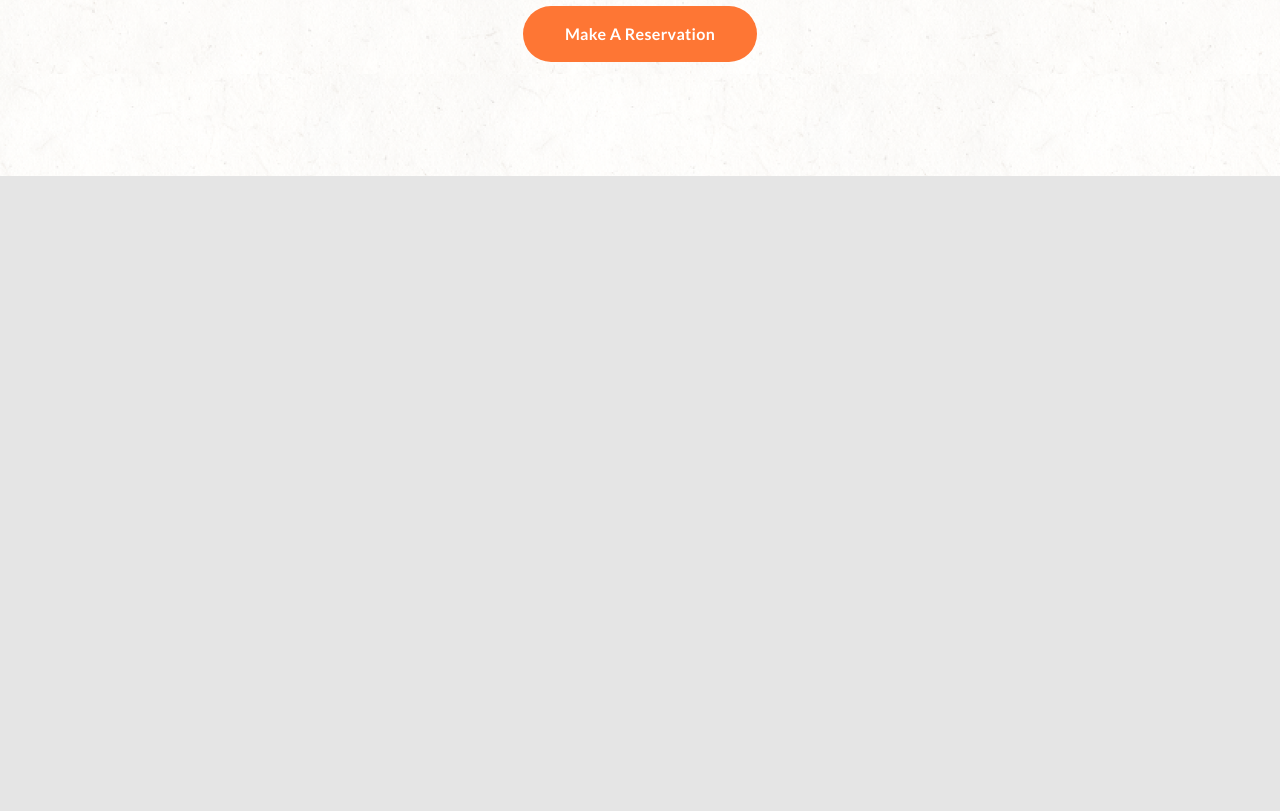
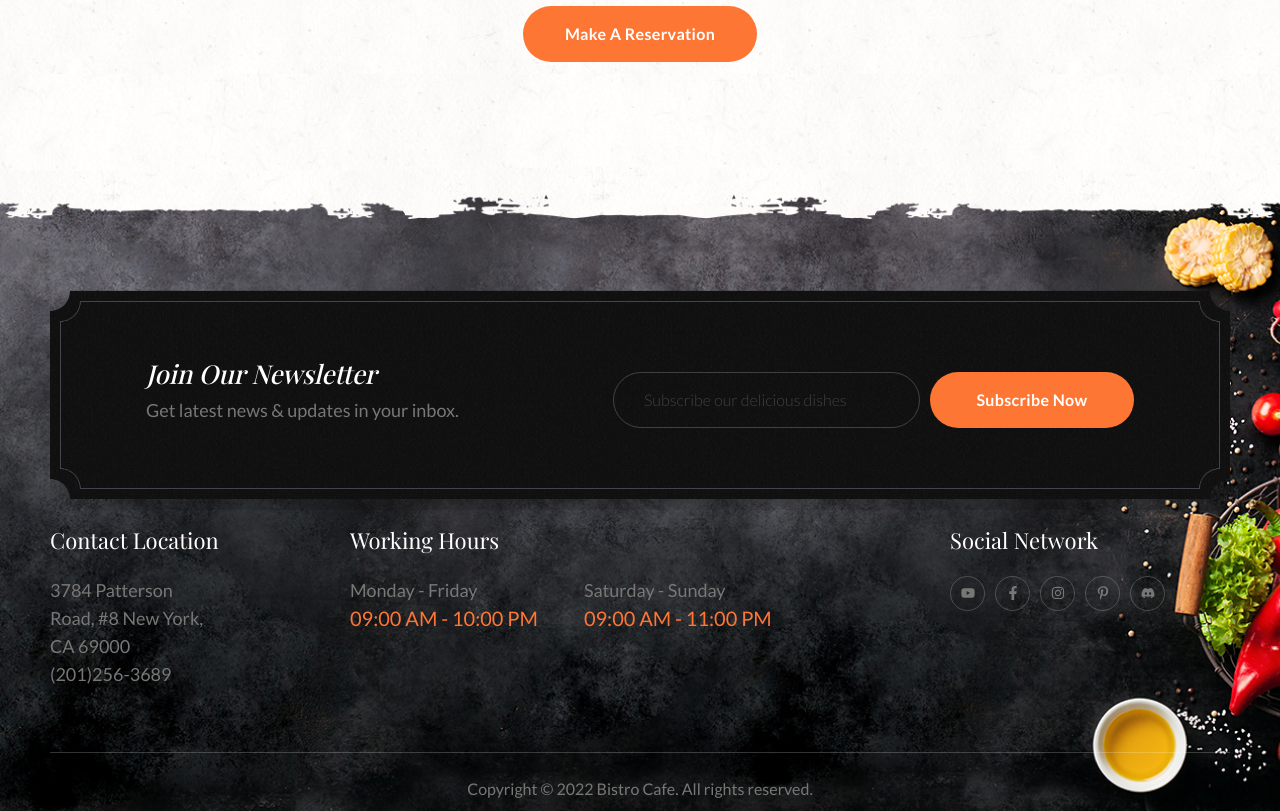
Before and after one commit to tanvir193palok/Restaurant_Website, a React (Create React App) app: page / in a window 1280 px wide. Shown: the part 4726-5537 px from the top of the page. Before the commit the page ends 4902 px from the top, so only its background shows below. Built offline with nearby package versions, Linux system fonts and the light colour scheme; the HTML template or start-up script is replaced by a standard one; a web font is replaced by a local one.

Commit message:
Footer and final updates are done

```diff
--- a/src/components/Copyright.js
+++ b/src/components/Copyright.js
@@ -1,7 +1,17 @@
-import React from 'react';
+import React from "react";
 
 const Copyright = () => {
-  return <div>Copyright</div>;
+  return (
+    <div className="border-t border-white/20">
+      <div className="container mx-auto">
+        <div className="py-6">
+          <p className="text-base text-center">
+            Copyright &copy; 2022 Bistro Cafe. All rights reserved.
+          </p>
+        </div>
+      </div>
+    </div>
+  );
 };
 
 export default Copyright;
--- a/src/components/Footer.js
+++ b/src/components/Footer.js
@@ -1,7 +1,92 @@
-import React from 'react';
+import React from "react";
+import { motion } from "framer-motion";
+import { fadeIn, staggerContainer } from "../variants";
+
+//import  components
+import Newsletter from "./Newsletter";
+import Copyright from "./Copyright";
+import Socials from "./Socials";
+
+//import data
+import { footerData } from "../data";
 
 const Footer = () => {
-  return <div>Footer</div>;
+  //Destructure footer data
+  const { contact, hours, social } = footerData;
+
+  return (
+    <footer
+      className="relative top-96 z-20 bg-dark lg:bg-transparent lg:min-h-[620px]
+     lg:bg-footer lg:bg-center lg:bg-no-repeat pt-20 lg:pt-32"
+    >
+      <div className="container mx-auto">
+        {/* newsletter & info */}
+        <motion.div
+          variants={staggerContainer}
+          initial="hidden"
+          whileInView={"show"}
+          className="h-full flex flex-col gap-y-4"
+        >
+          {/* newsletter */}
+          <motion.div variants={fadeIn("up", "tween", 0.4, 1.6)}>
+            <Newsletter />
+          </motion.div>
+
+          {/* info */}
+          <motion.div
+            variants={fadeIn("up", "tween", 0.6, 1.6)}
+            className="flex flex-col lg:flex-row lg:gap-x-[130px] gap-y-12 lg:gap-y-0 lg:mb-12"
+          >
+            {/* contact */}
+            <div className="flex-1 lg:max-w-[170px]">
+              <div
+                className="capitalize text-[20px] lg:text-[22px] font-normal text-white
+              font-primary mb-[22px]"
+              >
+                {contact.title}
+              </div>
+              <div className="capitalize">{contact.address}</div>
+              <div className="capitalize">{contact.phone}</div>
+            </div>
+            {/* program */}
+            <div className="flex-1">
+              <div
+                className="capitalize text-[20px] lg:text-[22px] font-normal text-white
+          font-primary mb-[22px]"
+              >
+                {hours.title}
+              </div>
+              <div className="flex gap-x-[46px]">
+                {hours.program.map((item, idx) => {
+                  return (
+                    <div className="capitalize" key={idx}>
+                      <div>
+                        <div>{item.days}</div>
+                        <div className="text-[20px] text-accent">
+                          {item.hours}
+                        </div>
+                      </div>
+                    </div>
+                  );
+                })}
+              </div>
+            </div>
+            {/* social */}
+            <div className="flex-1 lg:max-w-[280px] mb-12">
+              <div
+                className="capitalize text-[20px] lg:text-[22px] font-normal text-white
+      font-primary mb-[22px]"
+              >
+                {social.title}
+              </div>
+              <Socials />
+            </div>
+          </motion.div>
+          <Copyright />
+        </motion.div>
+      </div>
+    </footer>
+  );
 };
 
 export default Footer;
--- a/src/components/Newsletter.js
+++ b/src/components/Newsletter.js
@@ -1,7 +1,43 @@
-import React from 'react';
+import React from "react";
+
+//import data
+import { newsletterData } from "../data";
 
 const Newsletter = () => {
-  return <div>Newsletter</div>;
+  //Destructure newsletter data
+  const { title, subtitle, placeholder, btnText } = newsletterData;
+  return (
+    <div
+      className="bg-none lg:bg-newsletter lg:bg-cover lg:h-[220px]
+  lg:bg-center lg:px-24 xl:bg-auto"
+    >
+      <div
+        className="flex felx-col lg:flex-row justify-between items-center
+      h-full"
+      >
+        {/* title & subtitle  */}
+        <div className="text-center lg:text-left mb-4">
+          <h3 className="text-[26px] font-primary italic text-white capitalize mb-2">
+            {title}
+          </h3>
+          <p>{subtitle}</p>
+        </div>
+        {/* form */}
+        <form className="flex flex-col lg:flex-row lg:gap-x-[10px] gap-y-4">
+          <input
+            className="input bg-transparent placeholder:font-light
+          placeholder:text-white/20 text-white focus:ring-1 focus:ring-accent border
+          border-white/20"
+            type="text"
+            placeholder={placeholder}
+          />
+          <button className="btn capitalize  w-full lg:max-w-[204px]">
+            {btnText}
+          </button>
+        </form>
+      </div>
+    </div>
+  );
 };
 
 export default Newsletter;
--- a/src/components/Reservation.js
+++ b/src/components/Reservation.js
@@ -121,7 +121,7 @@
           </div>
           {/* button */}
           <div className="max-w-[316px] mx-auto flex justify-center">
-            <button className="btn capitalize w-full/3 lg:w-auto">
+            <button className="btn capitalize w-full lg:w-auto">
               {btnText}
             </button>
           </div>
```
